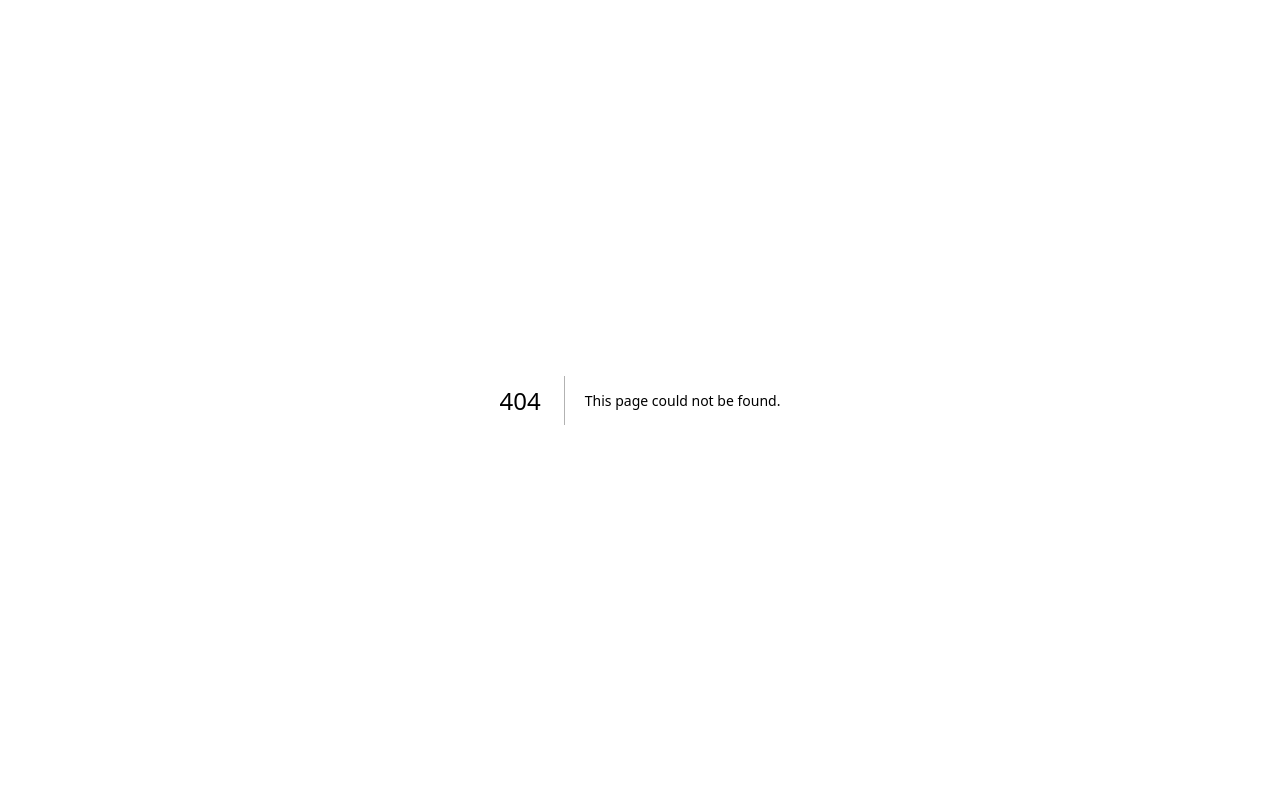
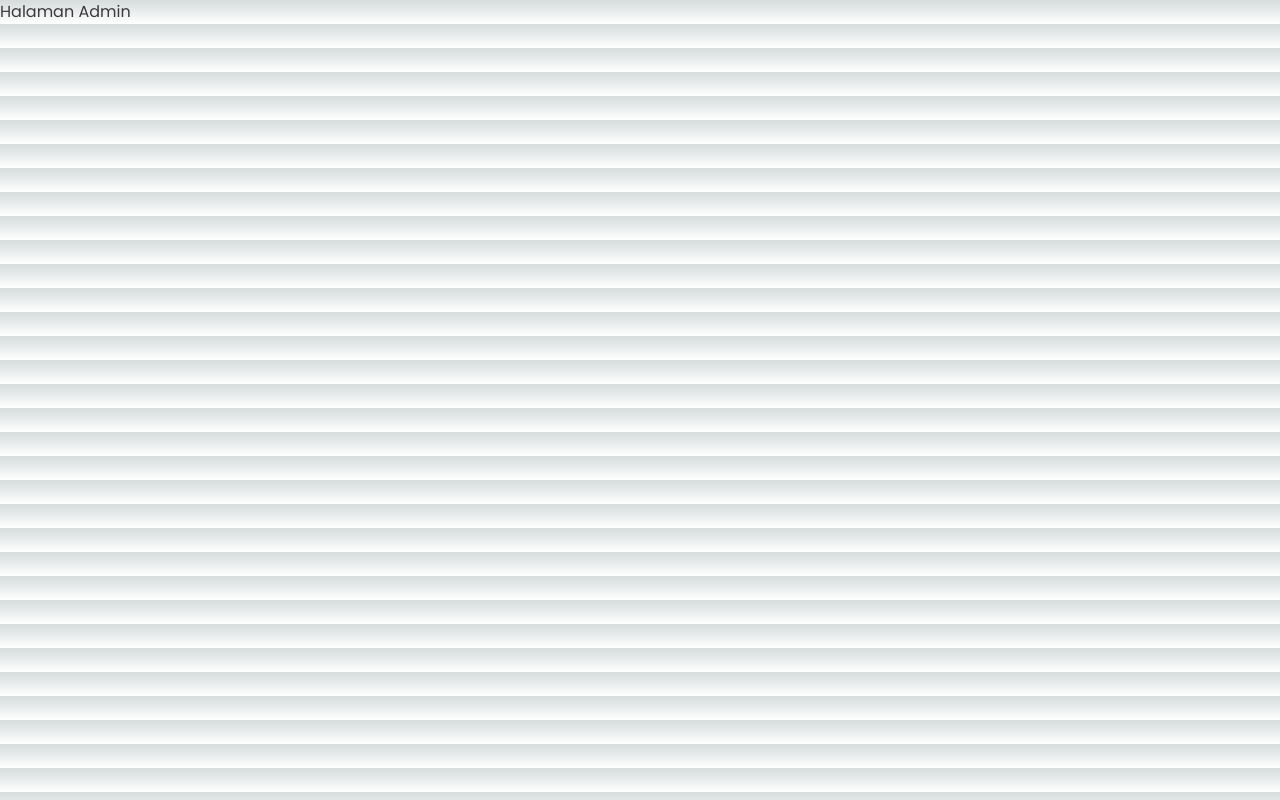
Before and after one commit to agisnarevaldo/layanan-tanggap-masyarakat, a Next.js app: page /admin in a window 1280 px wide. Before the commit this address had no page. Built offline with nearby package versions, Linux system fonts and the light colour scheme.

Commit message:
membuat halaman admin

```diff
--- /dev/null
+++ b/app/admin/page.tsx
@@ -0,0 +1,7 @@
+export default function AdminPage() {
+    return (
+        <main>
+            <h1>Halaman Admin</h1>
+        </main>
+    )
+}
```
